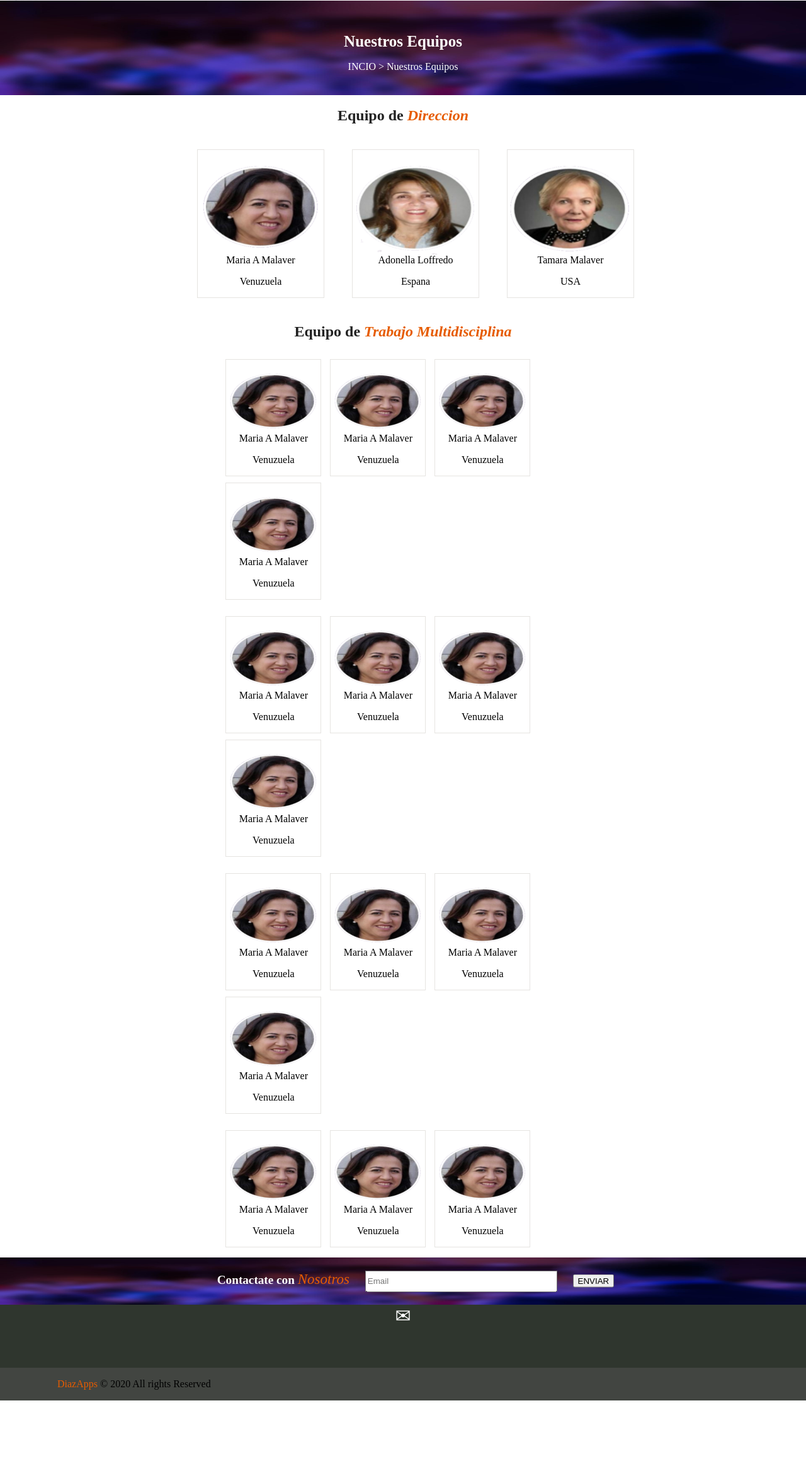
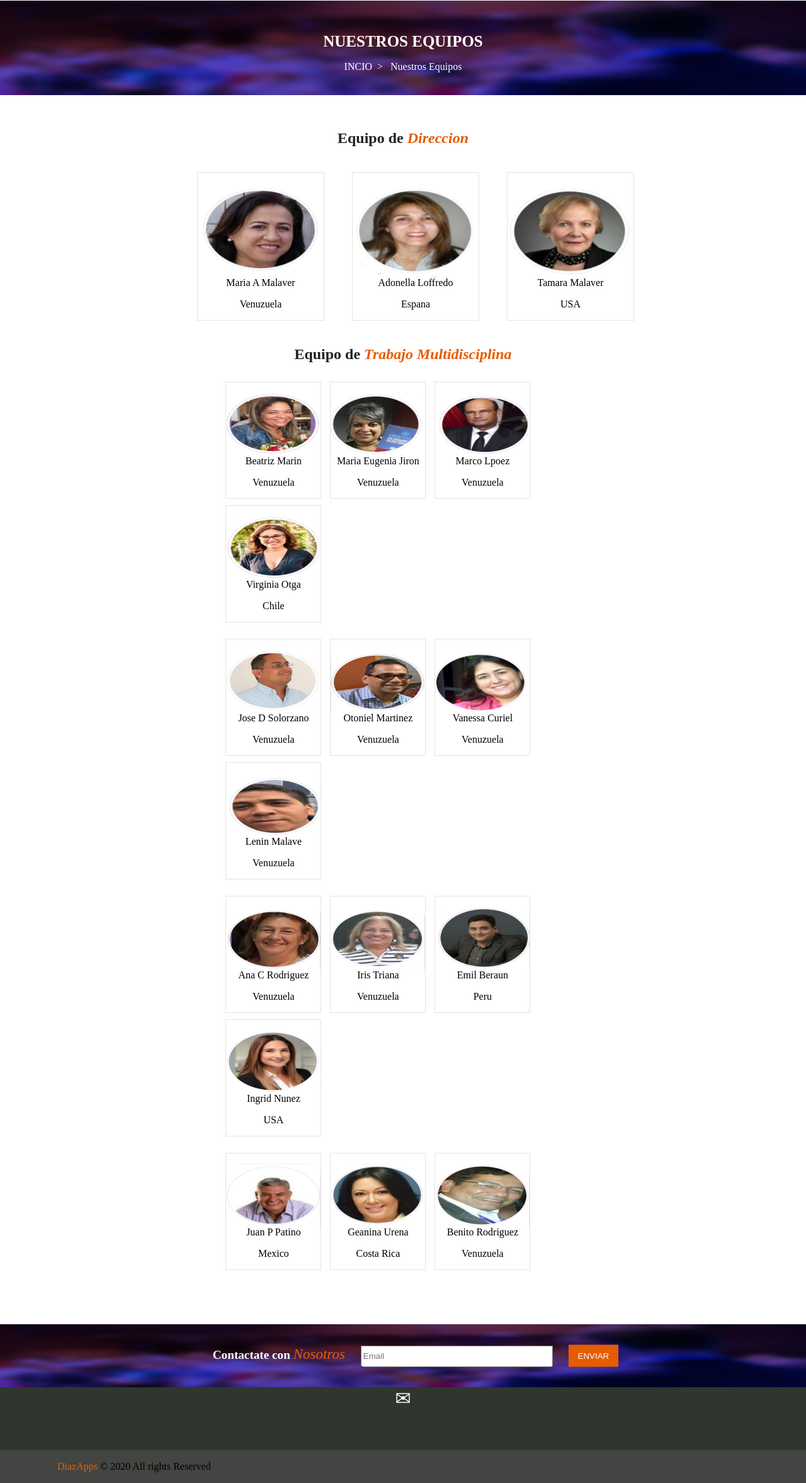
Before and after one commit to kiranrgupta26/Event-Management-System, a PHP site: page /html/Equipos.html in a window 1280 px wide. Shown: the part 50-2404 px from the top of the page at 63% size. Before the commit the page ends 2273 px from the top, so only its background shows below. Run offline with PHP 8.4, Linux system fonts and the light colour scheme.

Commit message:
Minor updates to all pages

```diff
--- a/css/cuidad.css
+++ b/css/cuidad.css
@@ -104,7 +104,12 @@ main{
 
 .footer-img{
 	position: relative;
-	height: 75px;
+	height: 100px;
+}
+
+.footer-img-contact{
+	position: relative;
+	height: 175px;
 }
 .footer-2{
 	padding: 0;
@@ -124,6 +129,17 @@ main{
 	position: relative;
 	text-align: center;
   	transform: translate(-50%, -50%);
+}
+
+.footer-1-content p{
+	margin-left: 20%;
+	margin-right: 20%;
+	font-size: 30px;
+	color: white;
+}
+
+#con_color{
+	color: #e65c00;
 }
 
 #imgid{
@@ -253,8 +269,14 @@ main i:first-child{
   box-sizing: border-box;
 }
 
-.column1 h2:first-child{
+.column h1{
+	padding: 0;
+	margin: 0;
+}
 
+.column1 h1{
+	padding: 0;
+	margin: 0;
 }
 
 .contacto{
@@ -320,9 +342,14 @@ main i:first-child{
 
 .column31,.column32,.column33 p{
 	text-align: left;
+
 }
 
+/*.column31,.column32,.column33 h4{
+	color: #a3a29e;
+}*/
 .que{
+	color: #a3a29e;
 	border: 1px solid #d7dbd8;
 	padding: 40px;
 }
--- a/html/Equipos.html
+++ b/html/Equipos.html
@@ -24,12 +24,14 @@
 	<div class="container">
   		<img src="../img/homepage-one-banner.jpg" alt="Snow" style="width:100%; height: 100%;">
   		<div class="centered">
-  			<h1>Nuestros Equipos</h1>
-  			<p>INCIO > Nuestros Equipos</p>
+  			<h1>NUESTROS EQUIPOS</h1>
+  			<p>INCIO &nbsp;> &nbsp; Nuestros Equipos</p>
   		</div>
 	</div>
 
 	<main>
+		<br>
+		<br>
 		<h2>Equipo de <i>Direccion</i> </h2>
 
 		<section>
@@ -64,29 +66,60 @@
 			<ul class="teams">
 				<li>
 					<div>
-						<img src="../img/mariaa.png">
-						<p>Maria A Malaver</p>
+						<img src="../img/beatriz.png">
+						<p>Beatriz Marin</p>
 						<p>Venuzuela</p>
 					</div>
 				</li>
 				<li>
 					<div>
-						<img src="../img/mariaa.png">
-						<p>Maria A Malaver</p>
+						<img src="../img/mariaeugenia.png">
+						<p>Maria Eugenia Jiron</p>
 						<p>Venuzuela</p>
 					</div>
 				</li>
 				<li>
 					<div>
-						<img src="../img/mariaa.png">
-						<p>Maria A Malaver</p>
+						<img src="../img/marcolopez.png">
+						<p>Marco Lpoez</p>
 						<p>Venuzuela</p>
 					</div>
 				</li>
 				<li>
 					<div>
-						<img src="../img/mariaa.png">
-						<p>Maria A Malaver</p>
+						<img src="../img/virginia.png">
+						<p>Virginia Otga</p>
+						<p>Chile</p>
+					</div>
+				</li>
+			</ul>
+
+			<ul class="teams">
+				<li>
+					<div>
+						<img src="../img/josedionisio.png">
+						<p>Jose D Solorzano</p>
+						<p>Venuzuela</p>
+					</div>
+				</li>
+				<li>
+					<div>
+						<img src="../img/otoniel.png">
+						<p>Otoniel Martinez</p>
+						<p>Venuzuela</p>
+					</div>
+				</li>
+				<li>
+					<div>
+						<img src="../img/vanessa.png">
+						<p>Vanessa Curiel</p>
+						<p>Venuzuela</p>
+					</div>
+				</li>
+				<li>
+					<div>
+						<img src="../img/lenin.png">
+						<p>Lenin Malave</p>
 						<p>Venuzuela</p>
 					</div>
 				</li>
@@ -95,30 +128,30 @@
 			<ul class="teams">
 				<li>
 					<div>
-						<img src="../img/mariaa.png">
-						<p>Maria A Malaver</p>
+						<img src="../img/anacristina.png">
+						<p>Ana C Rodriguez</p>
 						<p>Venuzuela</p>
 					</div>
 				</li>
 				<li>
 					<div>
-						<img src="../img/mariaa.png">
-						<p>Maria A Malaver</p>
+						<img src="../img/iristriana.png">
+						<p>Iris Triana</p>
 						<p>Venuzuela</p>
 					</div>
 				</li>
 				<li>
 					<div>
-						<img src="../img/mariaa.png">
-						<p>Maria A Malaver</p>
-						<p>Venuzuela</p>
+						<img src="../img/emil.png">
+						<p>Emil Beraun</p>
+						<p>Peru</p>
 					</div>
 				</li>
 				<li>
 					<div>
-						<img src="../img/mariaa.png">
-						<p>Maria A Malaver</p>
-						<p>Venuzuela</p>
+						<img src="../img/ingrid.png">
+						<p>Ingrid Nunez</p>
+						<p>USA</p>
 					</div>
 				</li>
 			</ul>
@@ -126,57 +159,29 @@
 			<ul class="teams">
 				<li>
 					<div>
-						<img src="../img/mariaa.png">
-						<p>Maria A Malaver</p>
-						<p>Venuzuela</p>
+						<img src="../img/juanpablo.png">
+						<p>Juan P Patino</p>
+						<p>Mexico</p>
 					</div>
 				</li>
 				<li>
 					<div>
-						<img src="../img/mariaa.png">
-						<p>Maria A Malaver</p>
-						<p>Venuzuela</p>
+						<img src="../img/geanina.png">
+						<p>Geanina Urena</p>
+						<p>Costa Rica</p>
 					</div>
 				</li>
 				<li>
 					<div>
-						<img src="../img/mariaa.png">
-						<p>Maria A Malaver</p>
-						<p>Venuzuela</p>
-					</div>
-				</li>
-				<li>
-					<div>
-						<img src="../img/mariaa.png">
-						<p>Maria A Malaver</p>
+						<img src="../img/benito.png">
+						<p>Benito Rodriguez</p>
 						<p>Venuzuela</p>
 					</div>
 				</li>
 			</ul>
 
-			<ul class="teams">
-				<li>
-					<div>
-						<img src="../img/mariaa.png">
-						<p>Maria A Malaver</p>
-						<p>Venuzuela</p>
-					</div>
-				</li>
-				<li>
-					<div>
-						<img src="../img/mariaa.png">
-						<p>Maria A Malaver</p>
-						<p>Venuzuela</p>
-					</div>
-				</li>
-				<li>
-					<div>
-						<img src="../img/mariaa.png">
-						<p>Maria A Malaver</p>
-						<p>Venuzuela</p>
-					</div>
-				</li>
-			</ul>
+			<br>
+			<br><br>
 		</section>
 	</main>
 
@@ -192,7 +197,7 @@
 						<input type="text" name="email-us" placeholder="Email" size = "35" id="email-us">
 					</li>
 					<li>
-						<button id="enviar">ENVIAR</button>
+						<button class="enviar">ENVIAR</button>
 					</li>
 				</ul>
 			</div>
--- a/html/Nosotros.html
+++ b/html/Nosotros.html
@@ -25,8 +25,8 @@
 	<div class="container">
   		<img src="../img/homepage-one-banner.jpg" alt="Snow" style="width:100%; height: 100%;">
   		<div class="centered">
-  			<h1>Nuestros Equipos</h1>
-  			<p>INCIO > Nuestros Equipos</p>
+  			<h1>NOSOTROS</h1>
+  			<p>INCIO <span>&nbsp;</span> > <span>&nbsp;</span> NOSOTROS</p>
   		</div>
 	</div>
 
```
Also changed, not shown: html/Contact Us.html (+6 -16 lines), html/Events.html (added, +71 -0 lines).
